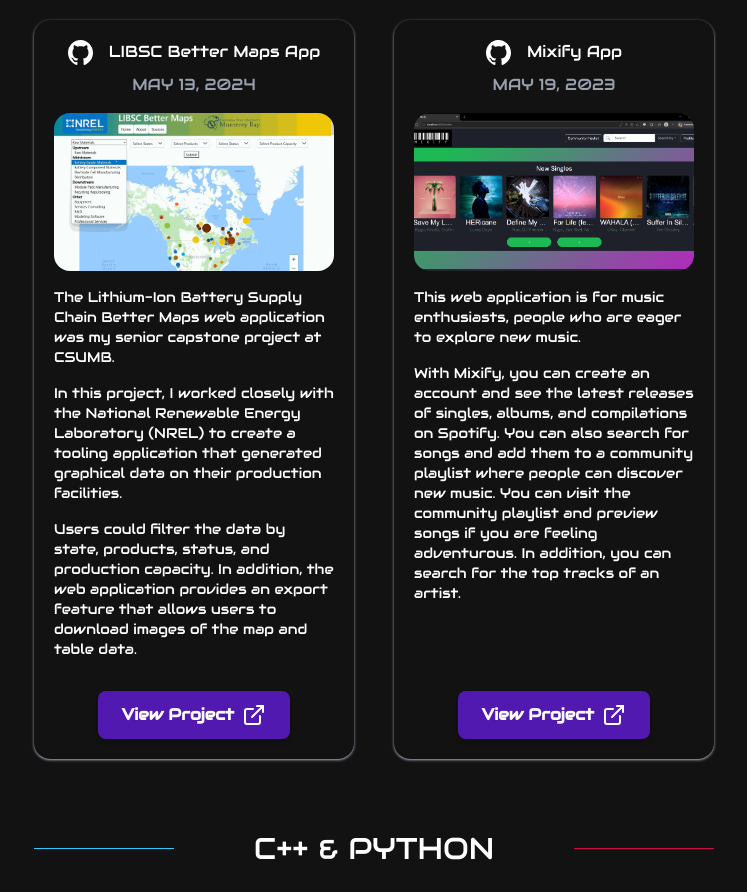
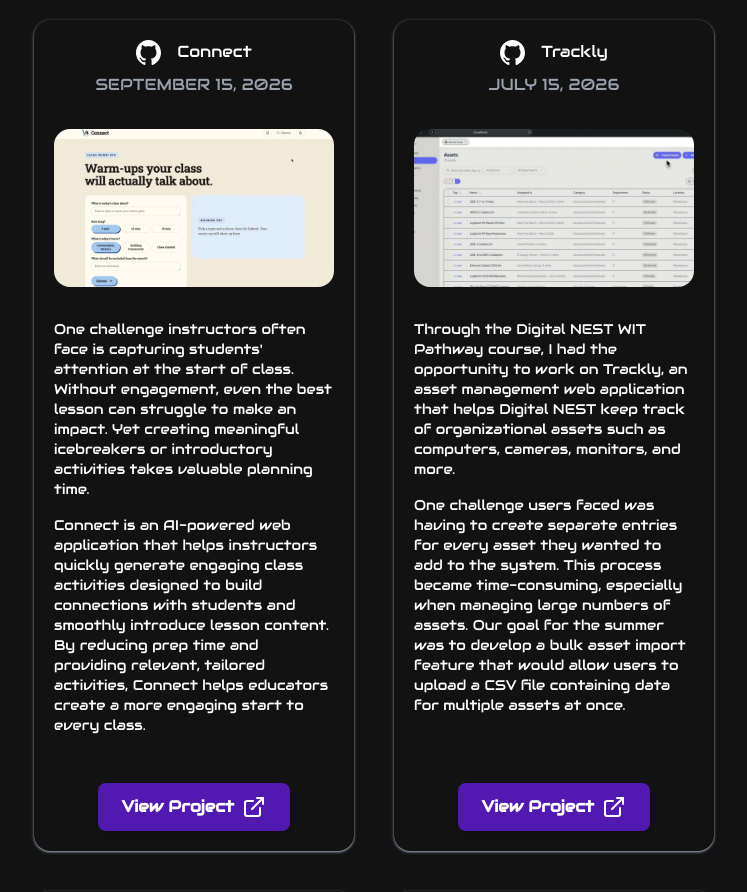
Before and after one commit to OsCortes88/OsCortes88.github.io, a React (Vite) app: page /#/projects in a window 1280 px wide. Shown: the part 760-1652 px from the top of the page, without its empty margins (266-1013 px from the left). Built offline with nearby package versions, Linux system fonts and the light colour scheme.

Commit message:
Add new project cards

```diff
--- a/src/ProjectCard.jsx
+++ b/src/ProjectCard.jsx
@@ -11,7 +11,7 @@ export default function ProjectCard({ title, description, link, image, date }) {
     ));
 
   return (
-    <div className="flex flex-col p-5 gap-4 rounded-2xl shadow-gray-400 shadow-sm hover:scale-105 hover:shadow-lg transition-all duration-300 ease-in-out w-xs h-full">
+    <div className="flex flex-col p-5 gap-8 rounded-2xl shadow-gray-400 shadow-sm hover:scale-105 hover:shadow-lg transition-all duration-300 ease-in-out w-xs h-full">
       {/* Title: fixed min height so wrapped titles don't shift things below */}
       <div className="flex flex-col justify-center items-center gap-2">
         <a
--- a/src/Projects.jsx
+++ b/src/Projects.jsx
@@ -4,6 +4,22 @@ import Reveal, { SLIDE_FROM } from "./Reveal";
 
 export const projects = {
   node: [
+    {
+      title: "Connect",
+      description:
+        "One challenge instructors often face is capturing students' attention at the start of class. Without engagement, even the best lesson can struggle to make an impact. Yet creating meaningful icebreakers or introductory activities takes valuable planning time.\n\nConnect is an AI-powered web application that helps instructors quickly generate engaging class activities designed to build connections with students and smoothly introduce lesson content. By reducing prep time and providing relevant, tailored activities, Connect helps educators create a more engaging start to every class.",
+      link: "", // TODO: Make dedicated page for project with demo video and more detailed descriptions
+      image: "/img/projects/Connect.png",
+      date: "September 15, 2026",
+    },
+    {
+      title: "Trackly",
+      description:
+        "Through the Digital NEST WIT Pathway course, I had the opportunity to work on Trackly, an asset management web application that helps Digital NEST keep track of organizational assets such as computers, cameras, monitors, and more.\n\nOne challenge users faced was having to create separate entries for every asset they wanted to add to the system. This process became time-consuming, especially when managing large numbers of assets. Our goal for the summer was to develop a bulk asset import feature that would allow users to upload a CSV file containing data for multiple assets at once.",
+      link: "", // TODO: Make dedicated page for project with demo video and more detailed descriptions
+      image: "/img/projects/Trackly.png",
+      date: "July 15, 2026",
+    },
     {
       title: "LIBSC Better Maps App",
       description:
@@ -158,7 +174,7 @@ export default function Projects() {
               <div className="grow border-(--brand-blue) border-t "></div>
             </div>
 
-            <div className="flex flex-col md:flex-row gap-10 w-full">
+            <div className="grid grid-cols-1 md:grid-cols-2 gap-10">
               <Reveal direction={SLIDE_FROM.left}>
                 <ProjectCard
                   title={projects.node[0].title}
@@ -175,6 +191,24 @@ export default function Projects() {
                   link={projects.node[1].link}
                   image={projects.node[1].image}
                   date={projects.node[1].date}
+                />
+              </Reveal>
+              <Reveal direction={SLIDE_FROM.left}>
+                <ProjectCard
+                  title={projects.node[2].title}
+                  description={projects.node[2].description}
+                  link={projects.node[2].link}
+                  image={projects.node[2].image}
+                  date={projects.node[2].date}
+                />
+              </Reveal>
+              <Reveal direction={SLIDE_FROM.right}>
+                <ProjectCard
+                  title={projects.node[3].title}
+                  description={projects.node[3].description}
+                  link={projects.node[3].link}
+                  image={projects.node[3].image}
+                  date={projects.node[3].date}
                 />
               </Reveal>
             </div>
```
